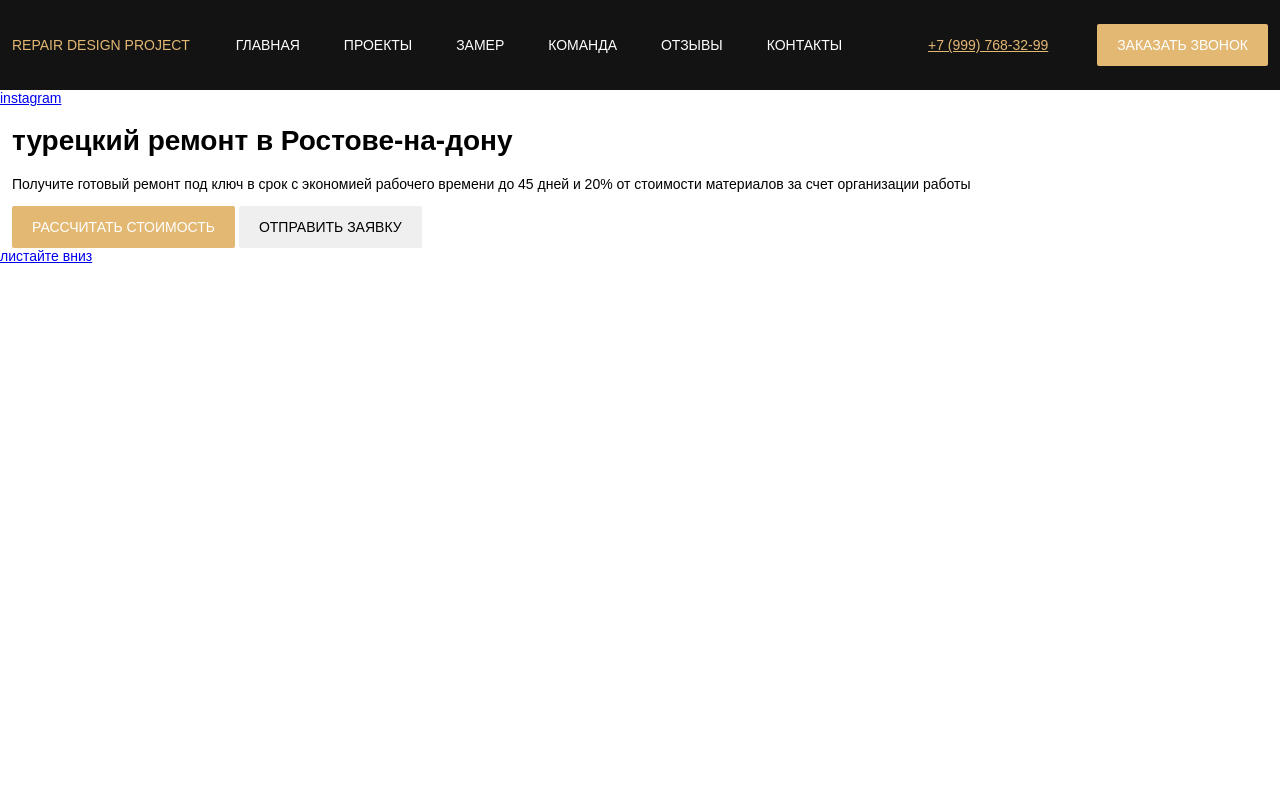
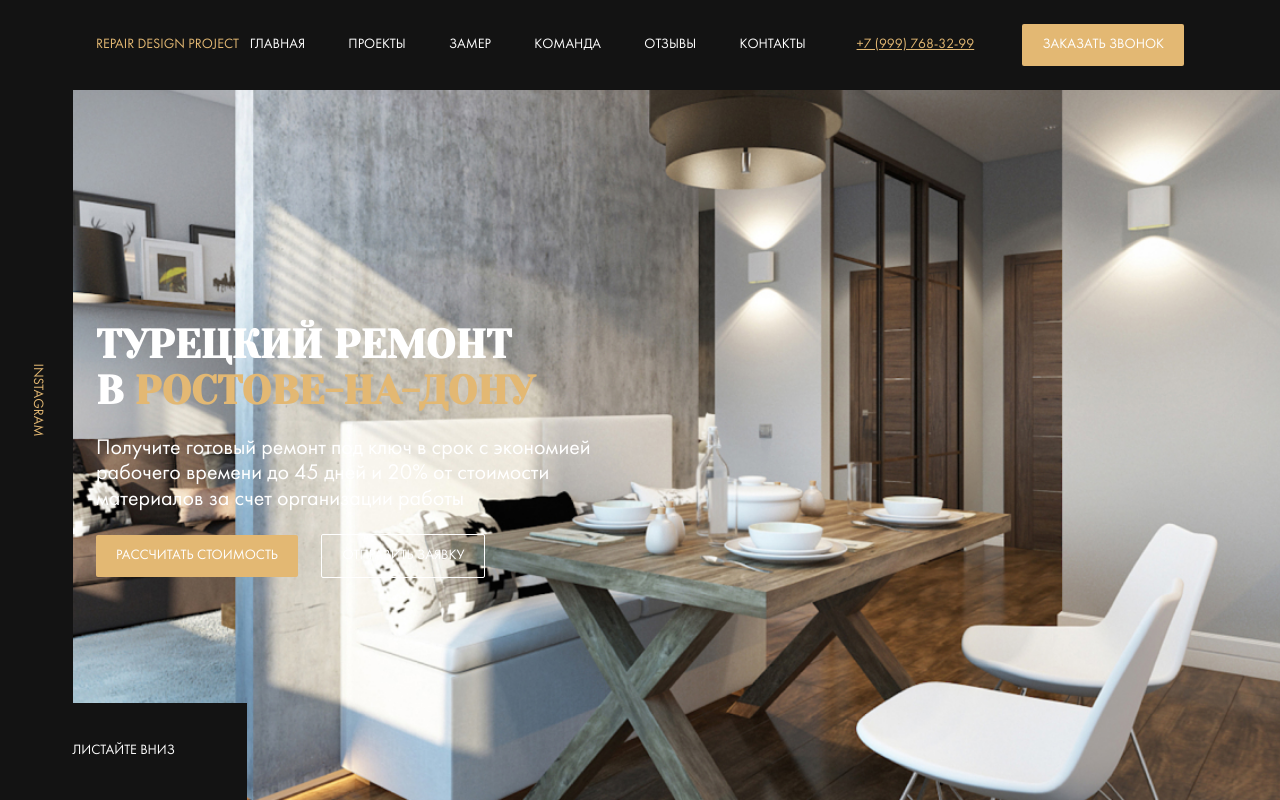
Before and after one commit to korGlush/Rostov, a website: page index.html in a window 1280 px wide. Drawn offline with Linux system fonts and the light colour scheme; files whose address does not match are found by name.

Commit message:
feat: Hero style and some fixes, added Yeseva Font

```diff
--- a/index.html
+++ b/index.html
@@ -6,6 +6,9 @@
     <meta name="viewport" content="width=device-width, initial-scale=1.0">
     <title>Document</title>
     <link rel="stylesheet" href="./css/style.css">
+    <link rel="preconnect" href="https://fonts.googleapis.com">
+    <link rel="preconnect" href="https://fonts.gstatic.com" crossorigin>
+    <link href="https://fonts.googleapis.com/css2?family=Yeseva+One&display=swap" rel="stylesheet">
 </head>
 <body>
     <header class="header">
@@ -31,18 +34,20 @@
     </header>
     <main>
         <section class="hero">
-            <a href="#" class="instagram hero__instagram">instagram</a>
-            <div class="hero__content">
-                <div class="container">
-                    <h1 class="title hero__title">турецкий ремонт в Ростове-на-дону</h1>
+            <div class="instagram hero__instagram">
+                <a href="#" class="instagram__link">instagram</a>
+            </div>
+            <div class="container">
+                <div class="hero__content">
+                    <h1 class="title hero__title">турецкий ремонт в&nbsp;<span class="title--primary">Ростове-на-дону</span></h1>
                     <p class="hero__text">Получите готовый ремонт под ключ в срок с экономией рабочего времени до 45 дней и 20% от стоимости материалов за счет организации работы</p>
                     <button class="button hero__button button--primary">Рассчитать стоимость</button>
                     <button class="button hero__button button--outline">Отправить заявку</button>
                 </div>
-                <!-- /.container -->
+                <!-- /.hero__content -->
             </div>
-            <!-- /.hero__content -->
-            <a href="#" class="scroll-down">листайте вниз</a>
+            <!-- /.container -->
+            <a href="#" class="hero__scroll-down">листайте вниз</a>
         </section>
         <!-- /.hero -->
     </main>
--- a/sass/_grid.sass
+++ b/sass/_grid.sass
@@ -1,3 +1,4 @@
 .container
+    width: 85%
     max-width: 1256px
     margin: auto
--- a/sass/_interface.sass
+++ b/sass/_interface.sass
@@ -6,3 +6,7 @@
     &--primary
         background-color: $primary
         color: $light
+    &--outline
+        border: 1px solid #FFFFFF
+        background-color: transparent
+        color: $light
--- a/sass/style.sass
+++ b/sass/style.sass
@@ -4,7 +4,10 @@
 @import 'interface'
 @import 'grid'
 @import 'templates/header'
+@import 'templates/hero'
 
+*,*:before, *:after
+    box-sizing: border-box
 body
     font-family: 'Futura Book', sans-serif
     font-size: 14px
--- a/sass/templates/_header.sass
+++ b/sass/templates/_header.sass
@@ -1,4 +1,9 @@
 .header
+    position: fixed
+    left: 0
+    top: 0
+    width: 100%
+    z-index: 99
     background-color: $dark
     padding: 24px 0
 .menu
--- /dev/null
+++ b/sass/templates/_hero.sass
@@ -0,0 +1,53 @@
+.hero
+    position: relative
+    display: flex
+    flex-direction: column
+    justify-content: center
+    align-items: flex-start
+    padding-top: 100px
+    background: $dark url('../img/hero_bg.jpg') no-repeat center / cover
+    height: 100vh
+    color: $light
+    &__content
+        max-width: 670px
+    &__text
+        font-size: 22px
+        max-width: 500px
+    &__button
+        margin-right: 20px
+    &__instagram
+        position: absolute
+        left: 0
+        top: 0
+        max-width: 80px
+        height: 100%
+    &__scroll-down
+        position: absolute
+        display: flex
+        justify-content: center
+        align-items: center
+        left: 0
+        bottom: 0
+        min-width: 247px
+        min-height: 97px
+        background-color: $dark
+        text-transform: uppercase
+        text-decoration: none
+        color: $light
+.instagram
+    display: flex
+    justify-content: center
+    align-items: center
+    background-color: $dark
+    &__link
+        text-transform: uppercase
+        text-decoration: none
+        color: $primary
+        transform: rotate(90deg)
+.title
+    margin: 0
+    font-family: 'Yeseva One', cursive
+    text-transform: uppercase
+    font-size: 40px
+    &--primary
+        color: $primary
```
Also changed, not shown: css/style.css, img/hero_bg.jpg (added), 1 other file.
